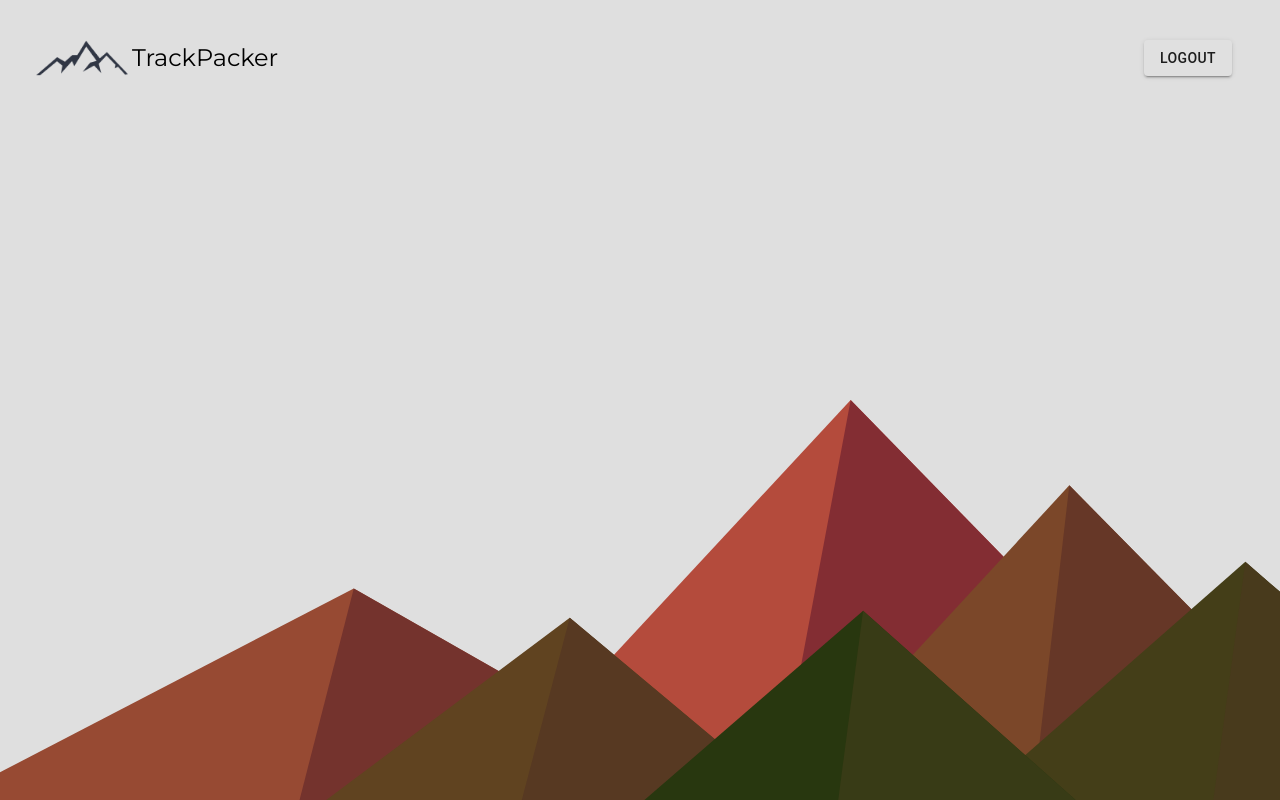
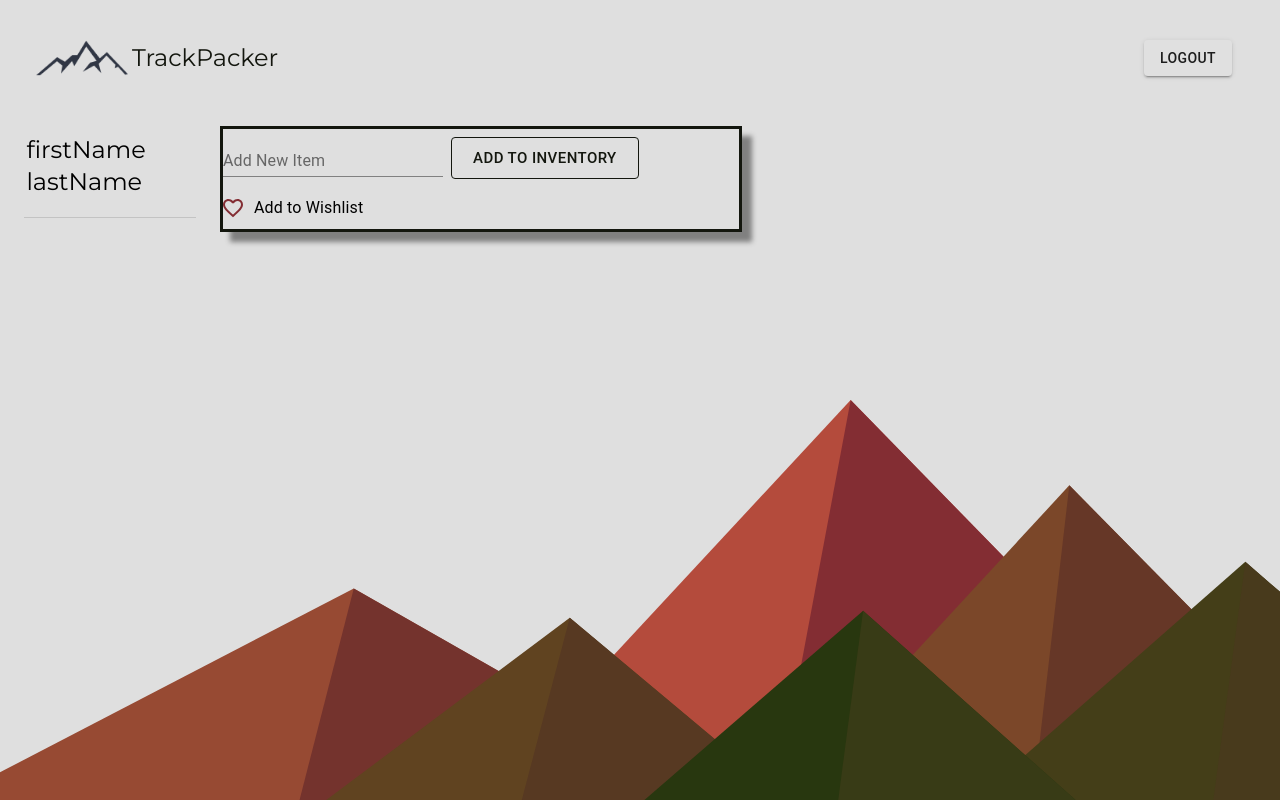
Before and after one commit to jameygronewald/trackPacker2, a React (Create React App) app in the folder client/: page /inventory in a window 1280 px wide. Built offline with nearby package versions, Linux system fonts and the light colour scheme.

Commit message:
added in  basic version of Inventory view and Dashboard component

```diff
--- a/client/src/App.tsx
+++ b/client/src/App.tsx
@@ -3,6 +3,7 @@ import { BrowserRouter as Router, Route, Switch } from 'react-router-dom';
 import Nav from './components/Nav';
 import LandingPage from './views/LandingPage';
 import Register from './views/Register';
+import Inventory from './views/Inventory';
 import './App.css';
 
 const App = () => {
@@ -13,6 +14,7 @@ const App = () => {
         <Switch>
           <Route exact path='/' component={LandingPage} />
           <Route exact path='/register' component={Register} />
+          <Route exact path='/inventory' component={Inventory} />
         </Switch>
       </Router>
     </>
--- /dev/null
+++ b/client/src/components/Dashboard/index.tsx
@@ -0,0 +1,34 @@
+import React from "react";
+// import ProfileLink from "../ProfileLink/ProfileLink";
+// import { UserContext } from "../../utils/UserContext";
+import { makeStyles, Box, Typography, Divider } from "@material-ui/core";
+
+const useStyles = makeStyles((theme) => ({
+  title: {
+    flexGrow: 1,
+    fontFamily: 'Montserrat'
+  }
+}));
+
+const User = () => {
+//   const { userData } = useContext(UserContext);
+  const classes = useStyles();
+  return (
+    <>
+      <Box
+        alignItems="center"
+        justifyContent="center"
+        display="flex"
+        p={2.3}
+        mx="auto"
+      >
+      <Typography className={classes.title} variant="h5">{`firstName lastName`}</Typography>
+      </Box>
+      <Divider variant="middle" />
+      {/* <ProfileLink link="Inventory" />
+      <ProfileLink link="Excursions" /> */}
+    </>
+  );
+};
+
+export default User;
--- a/client/src/components/Nav/LogoutButton.tsx
+++ b/client/src/components/Nav/LogoutButton.tsx
@@ -1,5 +1,6 @@
 import React from 'react';
 import { Link } from 'react-router-dom';
+import { handleLogout } from './functions';
 import { makeStyles, Button } from '@material-ui/core';
 
 const useStyles = makeStyles(theme => ({
@@ -19,14 +20,6 @@ const useStyles = makeStyles(theme => ({
 const LogoutButton = () => {
   const classes = useStyles();
 
-  //   const { setUserData } = useContext(UserContext);
-
-  const handleLogout = () => {
-    localStorage.clear();
-    console.log('logout hit');
-    // setUserData({ isAuthenticated: false });
-  };
-
   return (
     <div className={classes.root}>
       <div>
--- a/client/src/components/Nav/Nav.css
+++ b/client/src/components/Nav/Nav.css
@@ -1,5 +1,5 @@
-.navBar .navBarColor {
-  color: #13160e;
+.navbar {
+    color: #13160e;
 }
 
 .logoutButton {
--- /dev/null
+++ b/client/src/components/Nav/functions.ts
@@ -0,0 +1,5 @@
+export const handleLogout = (): void => {
+    localStorage.clear();
+    console.log('logout hit');
+    // setUserData({ isAuthenticated: false });
+  };
--- a/client/src/components/Nav/index.tsx
+++ b/client/src/components/Nav/index.tsx
@@ -20,7 +20,7 @@ const useStyles = makeStyles(theme => ({
 const Nav = () => {
   const classes = useStyles();
   return (
-    <div className={classes.root}>
+    <div className={`${classes.root} navbar`}>
       <Toolbar color='transparent' variant='dense'>
         <img
           src={logo}
--- a/client/src/views/Inventory/index.tsx
+++ b/client/src/views/Inventory/index.tsx
@@ -1,15 +1,149 @@
-import React from 'react'
+import React, { useState } from 'react';
+import Dashboard from '../../components/Dashboard';
+import {
+  makeStyles,
+  TextField,
+  Button,
+  FormControlLabel,
+  Checkbox,
+  Grid,
+  Box,
+} from '@material-ui/core';
+import { Favorite, FavoriteBorder } from '@material-ui/icons';
+// import InventoryList from "../../components/InventoryList/InventoryList";
 
-interface Props {
-
-}
+interface Props {}
 
 const Inventory = (props: Props) => {
-    return (
-        <div>
+  const useStyles = makeStyles(theme => ({
+    margin: {
+      margin: theme.spacing(1),
+    },
+    extendedIcon: {
+      marginRight: theme.spacing(1),
+    },
+  }));
 
-        </div>
-    )
-}
+  const classes = useStyles();
+
+  const [newItem, setNewItem] = useState({
+    name: '',
+    status: 'Inventory',
+  });
+
+  //   let textInput = useRef(null);
+
+  //   const handleChange = ({ target: { value } }) => {
+  //     setNewItem({ ...newItem, name: value });
+  //   };
+  //   // ADD ITEM TO INVENTORY
+  //   const handleSubmit = event => {
+  //     event.preventDefault();
+  //     API.addItem(newItem, authConfig(userToken))
+  //       .then(response => {
+  //         setUserData({ ...response.data.data, isAuthenticated: true });
+  //         setNewItem({ ...newItem, name: '' });
+  //       })
+  //       .catch(err => console.log(err));
+  //   };
+
+  //   const toggleChecked = e => {
+  //     e.target.checked
+  //       ? setNewItem({ ...newItem, status: 'Wishlist' })
+  //       : setNewItem({ ...newItem, status: 'Inventory' });
+  //   };
+
+  //   const updateItem = item => {
+  //     item.status === 'Wishlist'
+  //       ? (item.status = 'Inventory')
+  //       : (item.status = 'Wishlist');
+  //     API.updateItem(item, authConfig(userToken))
+  //       .then(response => {
+  //         setUserData({ ...userData, isAuthenticated: true });
+  //       })
+  //       .catch(err => {
+  //         console.log(err);
+  //       });
+  //   };
+
+  //   const deleteItem = id => {
+  //     API.deleteItem(id, authConfig(userToken))
+  //       .then(response => {
+  //         setUserData({ ...response.data.data, isAuthenticated: true });
+  //       })
+  //       .catch(err => {
+  //         console.log(err);
+  //       });
+  //   };
+
+  return (
+    <div>
+      <Grid container spacing={1}>
+        <Grid item xs={12}></Grid>
+        <Grid item xs={12} sm={2}>
+          <Dashboard />
+        </Grid>
+        <Grid item xs={12} sm={5}>
+          <Box
+            style={{
+              marginTop: '10px',
+            }}
+          >
+            <form
+            //   align='center'
+            //   onSubmit={handleSubmit}
+              style={{
+                boxShadow: '10px 10px 5px grey',
+                borderStyle: 'solid',
+                borderColor: '#13160e',
+              }}
+            >
+              <TextField
+                id='standard-basic'
+                label='Add New Item'
+                name='newItem'
+                // refs='textEl'
+                // inputRef={textInput}
+                type='text'
+                placeholder='Add an Item'
+                // onChange={handleChange}
+                style={{ color: '#13160e', borderColor: '#13160e' }}
+              />
+              <Button
+                // onClick={() => {
+                //   setTimeout(() => {
+                //     textInput.current.value = '';
+                //   }, 100);
+                // }}
+                type='submit'
+                variant='outlined'
+                size='large'
+                color='default'
+                style={{ color: '#13160e', borderColor: '#13160e' }}
+                className={classes.margin}
+              >
+                Add to Inventory
+              </Button>
+              <FormControlLabel
+                control={
+                  <Checkbox
+                    icon={<FavoriteBorder />}
+                    checkedIcon={<Favorite />}
+                    name='wishlist'
+                    id='wishlist'
+                    style={{ color: '#832d33', borderColor: '#13160e' }}
+                    // onChange={toggleChecked}
+                  />
+                }
+                label='Add to Wishlist'
+              />
+            </form>
+            {/* <InventoryList updateItem={updateItem} deleteItem={deleteItem} /> */}
+          </Box>
+        </Grid>
+      </Grid>
+    </div>
+  );
+};
 
 export default Inventory;
```
